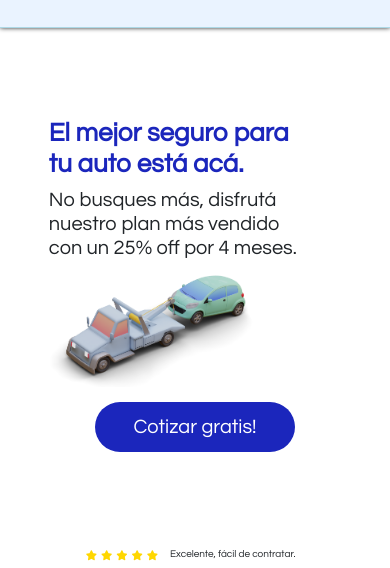
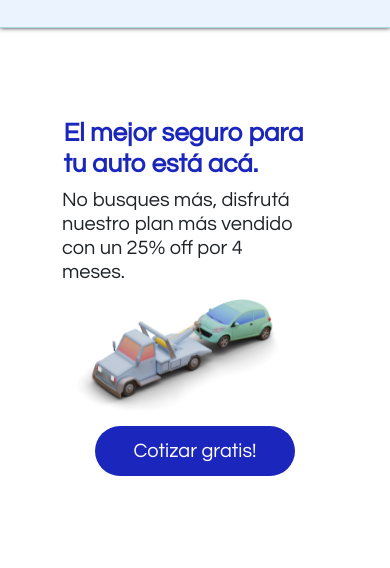
Before and after one commit to Dal-dw/Clon-UnigoWeb-Coderhouse, a plain HTML site: page index.html in a window 390 px wide. Shown: the part 220-788 px from the top of the page. Drawn offline with nearby package versions, Linux system fonts and the light colour scheme; files whose address does not match are found by name.

Commit message:
centrado titulo disp chicos

```diff
--- a/css/estilos.scss
+++ b/css/estilos.scss
@@ -1151,6 +1151,8 @@ footer {
     color: $tituloybotones;
     width: 90%;
     font-weight: 800;
+    margin-right: auto;
+    margin-left: auto;
   }
   .titulos-home {
     display: flex;
@@ -1160,10 +1162,15 @@ footer {
   .titulos-home h2 {
     font-size: 20px;
     font-weight: lighter;
+    margin-right: auto;
+    margin-left: auto;
+    width: 90%;
   }
   .titulos-home img {
     width: 80%;
     height: auto;
+    margin-right: auto;
+    margin-left: auto;
   }
   #bodyHome .lblBtnModal {
     background: $tituloybotones;
```
Also changed, not shown: css/estilos.css, 1 other file.
